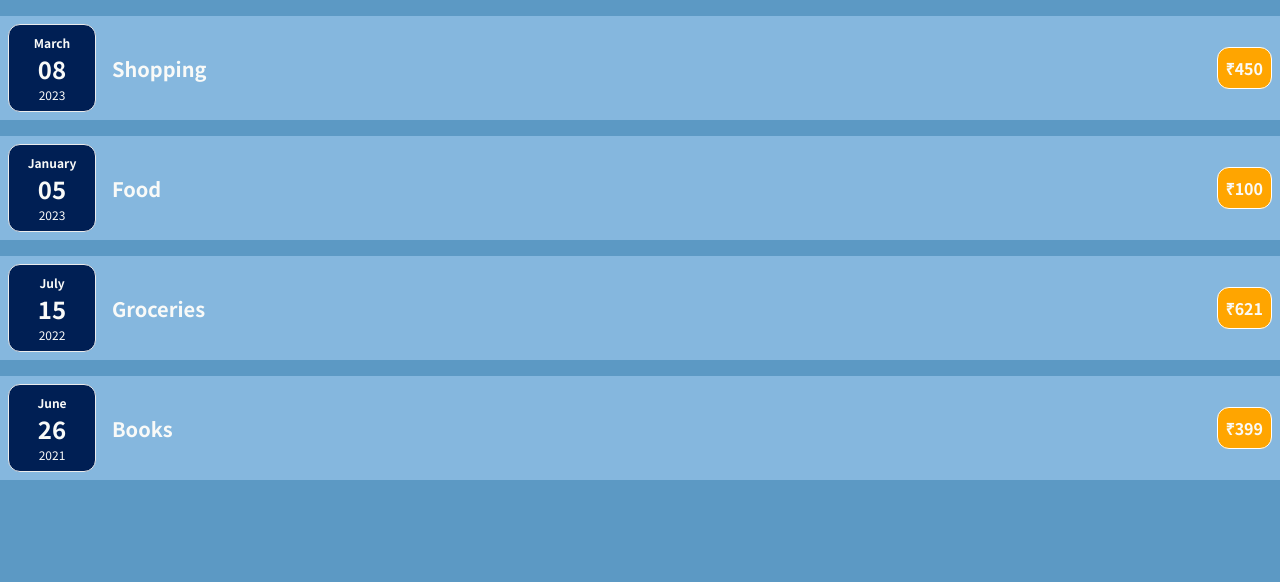
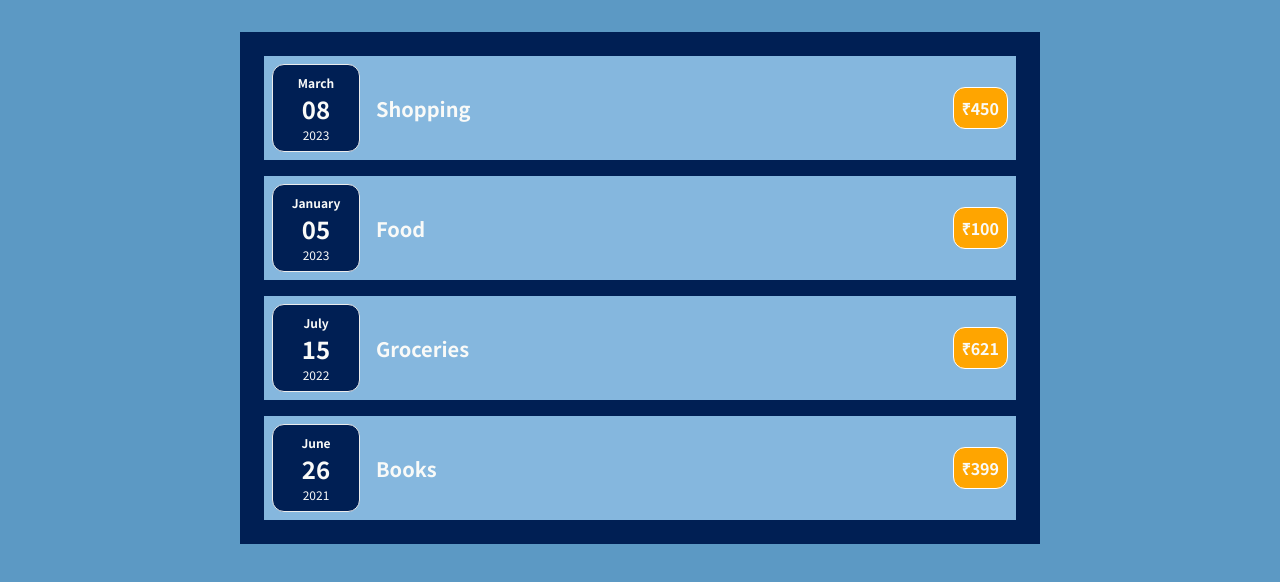
Before and after one commit to sreeyu/expense_tracker, a React (Create React App) app: page / in a window 1280 px wide. Shown: the top 582 px of the page. Built offline with nearby package versions, Linux system fonts and the light colour scheme; the HTML template or start-up script is replaced by a standard one.

Commit message:
Create Expense componnet and make the App component lean

```diff
--- a/src/App.js
+++ b/src/App.js
@@ -1,4 +1,4 @@
-import ExpenseItem from "./components/ExpenseItem";
+import Expense from "./components/Expense";
 
 const expenseArray = [
   {
@@ -31,26 +31,7 @@ function App() {
 
   return (
     <div className="App">
-      <ExpenseItem
-      date={expenseArray[0].date}
-      title={expenseArray[0].title}
-      amount={expenseArray[0].amount}
-      />
-      <ExpenseItem
-      date={expenseArray[1].date}
-      title={expenseArray[1].title}
-      amount={expenseArray[1].amount}
-      />
-      <ExpenseItem
-      date={expenseArray[2].date}
-      title={expenseArray[2].title}
-      amount={expenseArray[2].amount}
-      />
-      <ExpenseItem
-      date={expenseArray[3].date}
-      title={expenseArray[3].title}
-      amount={expenseArray[3].amount}
-      />
+      <Expense items={expenseArray} />
     </div>
   );
 }
--- /dev/null
+++ b/src/components/Expense.css
@@ -0,0 +1,8 @@
+.expense{
+    padding: 1rem;
+    background-color: #001F54;
+    margin: 2rem auto;
+    width: 50rem;
+    max-width: 95%;
+
+}
--- /dev/null
+++ b/src/components/Expense.jsx
@@ -0,0 +1,32 @@
+import './Expense.css';
+import ExpenseItem from './ExpenseItem';
+
+function Expense(props) {
+    return (
+        <div className='expense'>
+            <ExpenseItem
+          date={props.items[0].date}
+          title={props.items[0].title}
+          amount={props.items[0].amount}
+        />
+        <ExpenseItem
+          date={props.items[1].date}
+          title={props.items[1].title}
+          amount={props.items[1].amount}
+        />
+        <ExpenseItem
+          date={props.items[2].date}
+          title={props.items[2].title}
+          amount={props.items[2].amount}
+        />
+        <ExpenseItem
+          date={props.items[3].date}
+          title={props.items[3].title}
+          amount={props.items[3].amount}
+        />
+        </div>
+
+    )
+}
+
+export default Expense;
```
